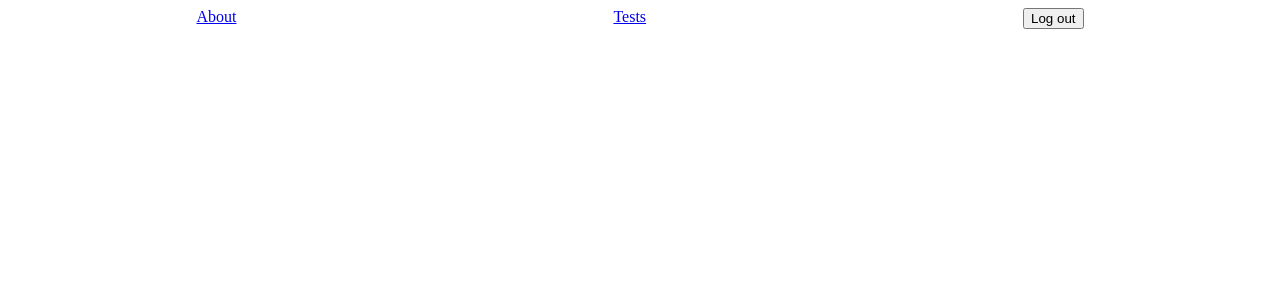
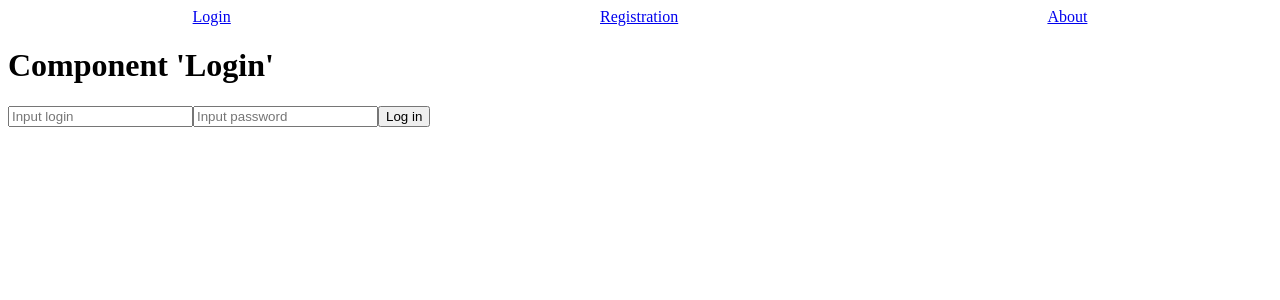
Before and after one commit to Follkner/knowledge-testing-system, a React (Create React App) app: page /login in a window 1280 px wide. Shown: the top 300 px of the page. Built offline with nearby package versions, Linux system fonts and the light colour scheme.

Commit message:
fix problem with routing

```diff
--- a/src/components/App/App.js
+++ b/src/components/App/App.js
@@ -22,12 +22,12 @@ class App extends Component {
 		      	<div className="App">
 		        	<Header isAuthorized = {this.props.isAuthorized} logout = {this.props.logout}/>
 		      	</div>
-		      	<Route exact path="/" exact component={Login} />
+		      	<Route exact path="/login" exact component={Login} />
 		      	<Route path="/registration" component={Registration} />
 		      	<Route path="/about" component={About} />
 		      	<PrivateRoute exact authenticated={this.props.isAuthorized} path="/tests" component={Tests} />
 		      	{/*<Route exact path="/tests" component={Tests} />*/}
-				<Route path="/tests/:id" component={FullTest} />
+				<PrivateRoute authenticated={this.props.isAuthorized} path="/tests/:id" component={FullTest} />
 
 		    </Router>
 	    );
--- a/src/components/Header/Header.jsx
+++ b/src/components/Header/Header.jsx
@@ -15,7 +15,7 @@ class Header extends Component {
 				</React.Fragment>
 
 				: <React.Fragment>
-					<Link to="/">Login</Link>
+					<Link to="/login">Login</Link>
 					<Link to="/registration">Registration</Link>
 					<Link to="/about">About</Link>
 				</React.Fragment>
--- a/src/components/PrivateRoute/PrivateRoute.jsx
+++ b/src/components/PrivateRoute/PrivateRoute.jsx
@@ -7,7 +7,7 @@ export default function PrivateRoute ({component: Component, authenticated, ...r
 			{...rest}
 			render={(props) => authenticated === true
 			? <Component {...props} />
-			: <Redirect to={{pathname: '/', state: {from: props.location}}} />}
+			: <Redirect to={{pathname: '/login', state: {from: props.location}}} />}
     />
   )
 }
--- a/src/components/Test/FullTest.jsx
+++ b/src/components/Test/FullTest.jsx
@@ -117,6 +117,10 @@ class FullTest extends Component {
 			})
 	}
 
+	componentWillUnmount() {
+		clearInterval(this.state.idInterval);
+	}
+
 	render() {
 
 		return(
--- a/src/reducers/loginReducer.js
+++ b/src/reducers/loginReducer.js
@@ -6,7 +6,7 @@ import {
 } from '../constants/actionTypes';
 
 const initialState = {
-	isAuthorized: true,
+	isAuthorized: false,
 	isLoading: false,
 }
 
```
